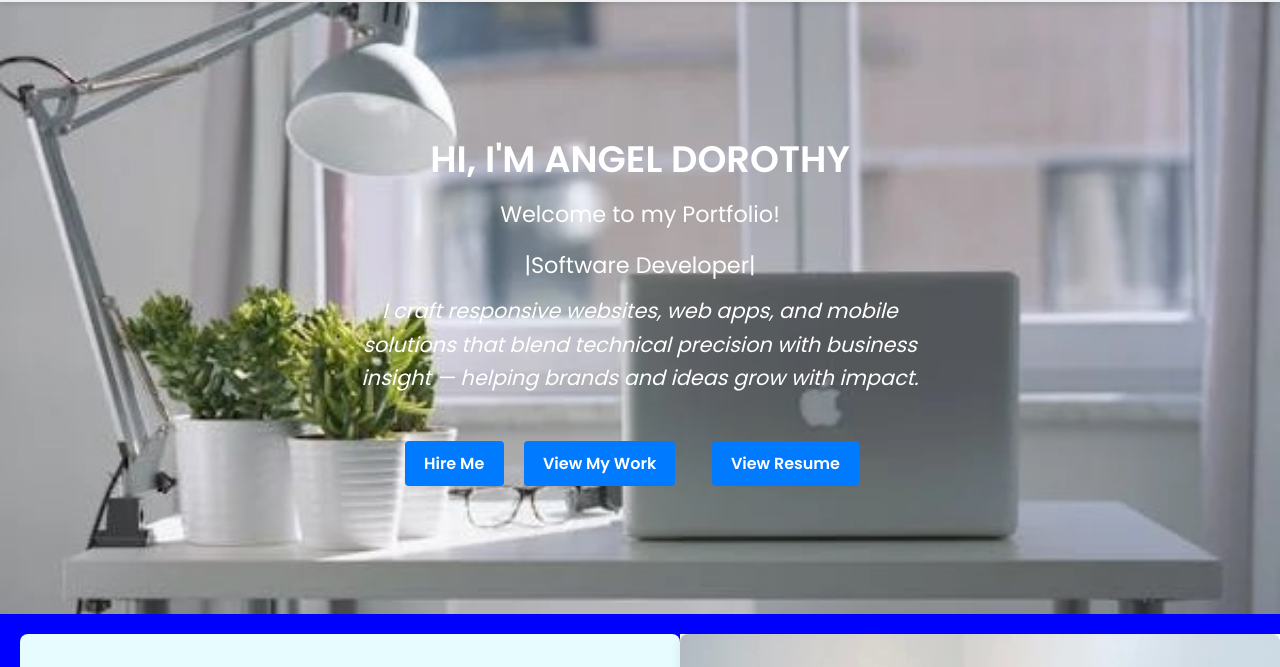
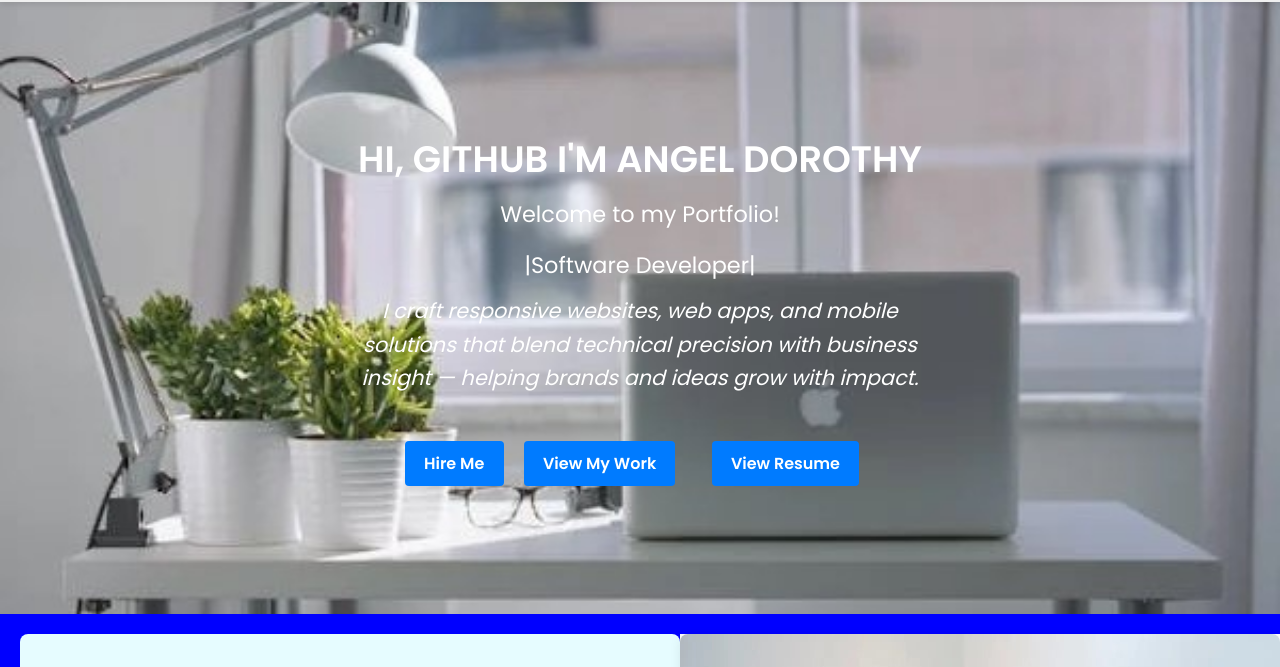
Before and after one commit to AngelDorothy/My-Portfolio, a plain HTML site: page index.html in a window 1280 px wide. Shown: the part 133-800 px from the top of the page. Drawn offline with Linux system fonts and the light colour scheme.

Commit message:
Updated homepage heading for test

```diff
--- a/index.html
+++ b/index.html
@@ -57,7 +57,7 @@
     <section id="hero">
       <div class="hero-container">
         <div class="hero-text">
-          <h1>HI, I'M ANGEL DOROTHY</h1>
+          <h1>HI, GITHUB I'M ANGEL DOROTHY</h1>
           <h2 class="slide-in">Welcome to my Portfolio!</h2>
           <h2 class="fade-in hero-business-title">
             |Software Developer|
```
